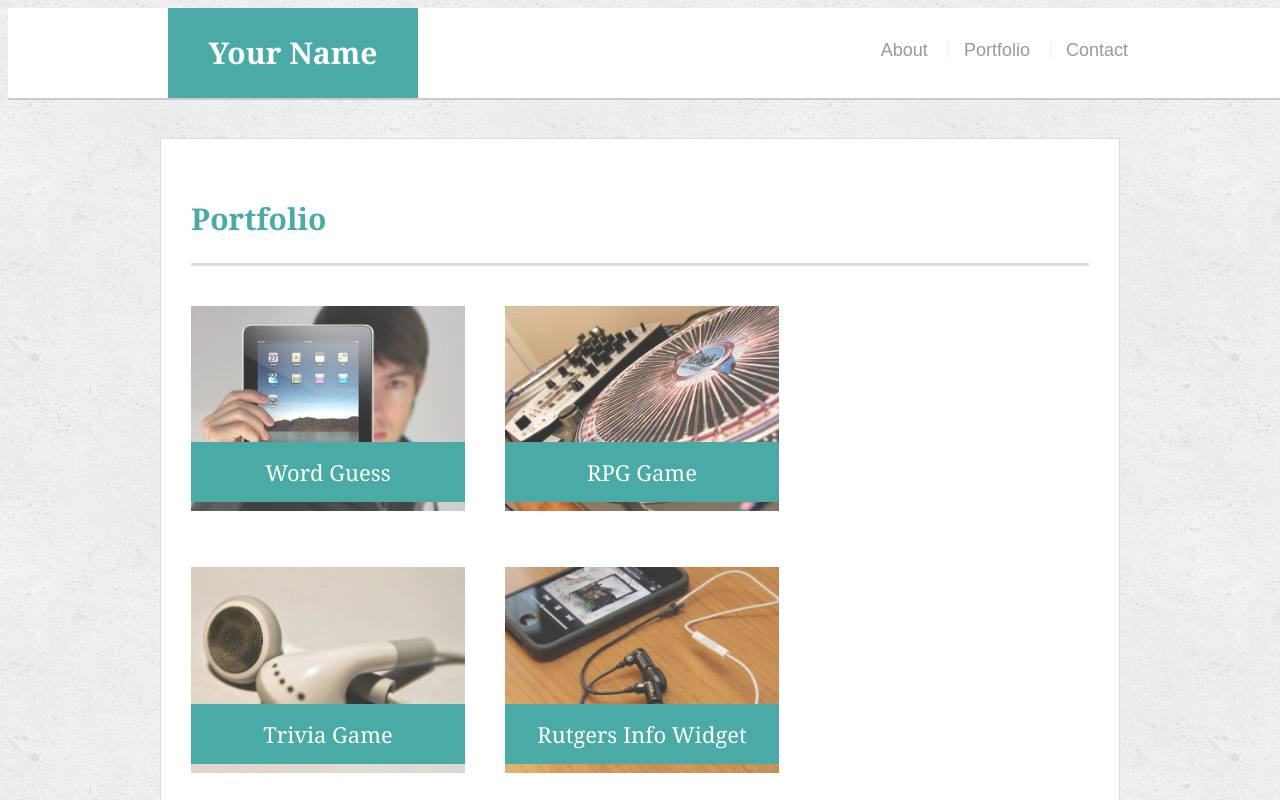
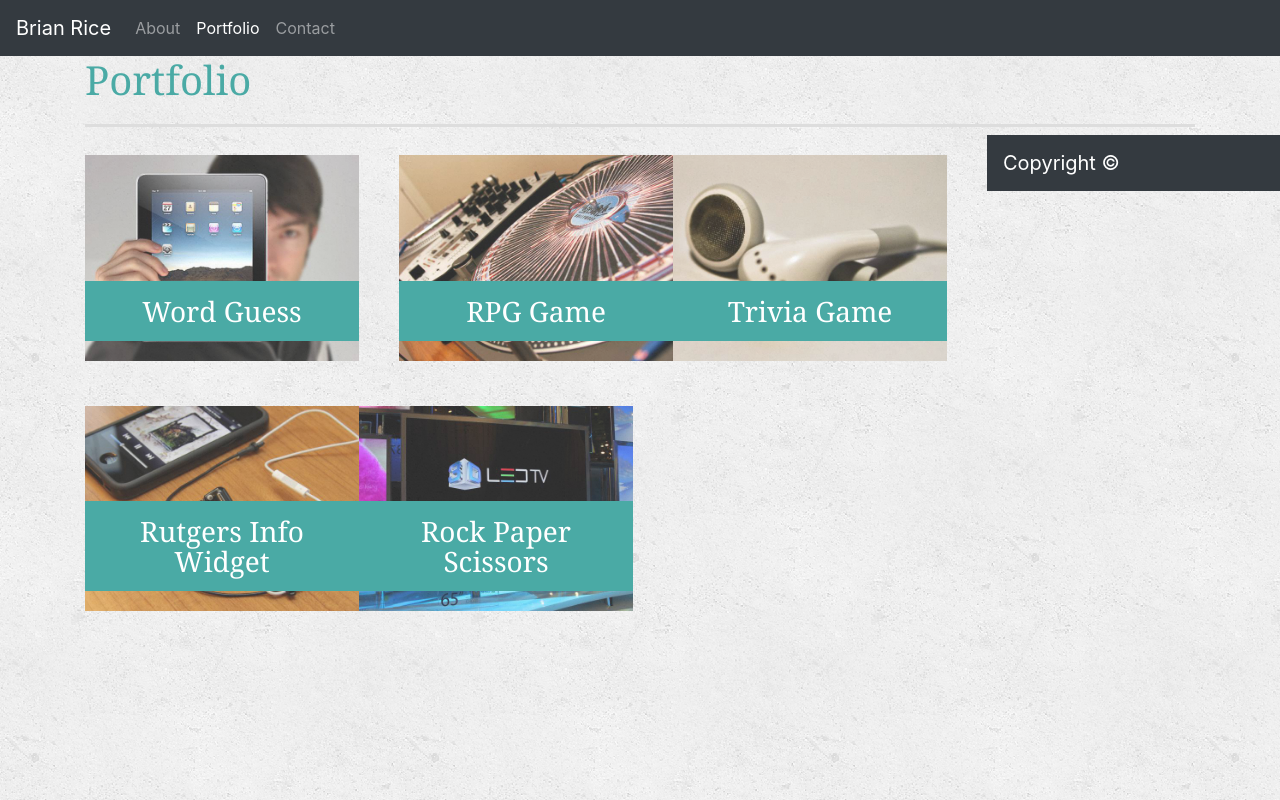
Before and after one commit to Longhorn74/Bootstrap-Portfolio, a plain HTML site: page portfolio.html in a window 1280 px wide. Shown: the top 800 px of the page. Drawn offline with nearby package versions, Linux system fonts and the light colour scheme.

Commit message:
updating hw assignment #1 but not yet final

```diff
--- a/assets/css/style.css
+++ b/assets/css/style.css
@@ -4,19 +4,6 @@ body {
   line-height: 34px;
   color: #777777;
   background: url("../images/concrete_seamless.png");
-}
-
-* {
-  box-sizing: border-box;
-}
-
-/* general */
-
-.container {
-  width: 100%;
-  max-width: 960px;
-  margin: 0 auto;
-  clear: both;
 }
 
 h1,
@@ -50,56 +37,11 @@ h3 {
   font-size: 22px;
 }
 
-/* header */
-
-#masthead {
-  position: fixed;
-  z-index: 99;
-  width: 100%;
-  margin: 0 0 30px;
-  overflow: auto;
-  color: #ffffff;
-  background: #ffffff;
-  border-bottom: 2px solid #cccccc;
-}
-
-#logo {
-  float: left;
-  width: 250px;
-  height: 90px;
-  font-family: Georgia, Times, "Times New Roman", serif;
-  font-size: 30px;
-  font-weight: 700;
-  line-height: 90px;
-  color: #ffffff;
+/* footer */
+/*
+footer {
   text-align: center;
-  text-decoration: none;
-  background: #4aaaa5;
-}
-
-nav {
-  float: right;
-  margin-top: 25px;
-}
-
-nav a {
-  display: inline-block;
-  padding-left: 15px;
-  margin-left: 15px;
-  line-height: 18px;
-  color: #999;
-  text-decoration: none;
-  border-left: 1px solid #efefef;
-}
-
-nav a:first-child {
-  border-left: 0 none;
-}
-
-/* footer */
-
-footer {
-  padding: 30px 0;
+  /* padding: 30px 0;
   clear: both;
   font-size: 12px;
   color: #ffffff;
@@ -107,31 +49,14 @@ footer {
   text-align: center;
   background: #666666;
   border-top: 8px solid #4aaaa5;
-  height: 50px;
-}
+  height: 50px; */
+} */
 
 h3, h2 {
   padding-bottom: 20px;
   margin-bottom: 15px;
   line-height: 22px;
   border-bottom: 2px solid #eeeeee;
-}
-
-/* main */
-
-#main-container {
-  padding-top: 130px;
-  min-height: calc(100vh - 70px);
-}
-
-.main-section {
-  float: left;
-  width: 100%;
-  max-width: 960px;
-  padding: 30px;
-  margin: 0 0 40px;
-  background: #ffffff;
-  border: 1px solid #dddddd;
 }
 
 /* portfolio page */
--- a/portfolio.html
+++ b/portfolio.html
@@ -3,21 +3,29 @@
 
 <head>
   <meta charset="UTF-8">
-  <title>Portfolio | Your Name</title>
+  <meta name="viewport" content="width=device-width, initial-scale=1.0">
+  <meta http-equiv="X-UA-Compatible" content="IE=edge">
   <link rel="stylesheet" type="text/css" href="assets/css/style.css">
+  <link rel="stylesheet" href="https://stackpath.bootstrapcdn.com/bootstrap/4.2.1/css/bootstrap.min.css" integrity="sha384-GJzZqFGwb1QTTN6wy59ffF1BuGJpLSa9DkKMp0DgiMDm4iYMj70gZWKYbI706tWS" crossorigin="anonymous">
+  <title>Portfolio | Brian Rice</title>
 </head>
 
 <body>
 
-  <header id="masthead">
-    <div class="container">
-      <a href="index.html" id="logo">Your Name</a>
-      <nav>
-        <a href="index.html">About</a>
-        <a href="portfolio.html">Portfolio</a>
-        <a href="contact.html">Contact</a>
-      </nav>
-    </div>
+  <header>
+    <nav class="navbar navbar-expand-sm navbar-dark bg-dark">
+      <a class="navbar-brand" href="index.html">Brian Rice</a>
+      <button class="navbar-toggler" type="button" data-toggle="collapse" data-target="#navbarNavAltMarkup" aria-controls="navbarNavAltMarkup" aria-expanded="false" aria-label="Toggle navigation">
+        <span class="navbar-toggler-icon"></span>
+      </button>
+      <div class="collapse navbar-collapse" id="navbarNavAltMarkup">
+        <div class="nav navbar-nav navbar-right">
+          <a class="nav-item nav-link" href="index.html">About</a>
+          <a class="nav-item nav-link active" href="portfolio.html">Portfolio <span class="sr-only">(current)</span></a>
+          <a class="nav-item nav-link" href="contact.html">Contact</a>
+        </div>
+      </div>
+    </nav>
   </header>
 
   <div id="main-container" class="container">
@@ -55,10 +63,15 @@
   </div>
 
   <footer>
-    <div class="container">
-      Copyright &copy;
-    </div>
-  </footer>
+      <nav class="navbar sticky-bottom navbar-dark bg-dark">
+        <a class="navbar-brand" href="#">Copyright &copy</a>
+      <nav>
+    </footer>
+
+    <script src="https://code.jquery.com/jquery-3.3.1.slim.min.js" integrity="sha384-q8i/X+965DzO0rT7abK41JStQIAqVgRVzpbzo5smXKp4YfRvH+8abtTE1Pi6jizo" crossorigin="anonymous"></script>
+    <script src="https://cdnjs.cloudflare.com/ajax/libs/popper.js/1.14.6/umd/popper.min.js" integrity="sha384-wHAiFfRlMFy6i5SRaxvfOCifBUQy1xHdJ/yoi7FRNXMRBu5WHdZYu1hA6ZOblgut" crossorigin="anonymous"></script>
+    <script src="https://stackpath.bootstrapcdn.com/bootstrap/4.2.1/js/bootstrap.min.js" integrity="sha384-B0UglyR+jN6CkvvICOB2joaf5I4l3gm9GU6Hc1og6Ls7i6U/mkkaduKaBhlAXv9k" crossorigin="anonymous"></script>
+
 </body>
 
 </html>
```
Also changed, not shown: contact.html (+2 -2 lines), index.html (+38 -22 lines), assets/images/web-headshot-5_150K.jpg (added).
